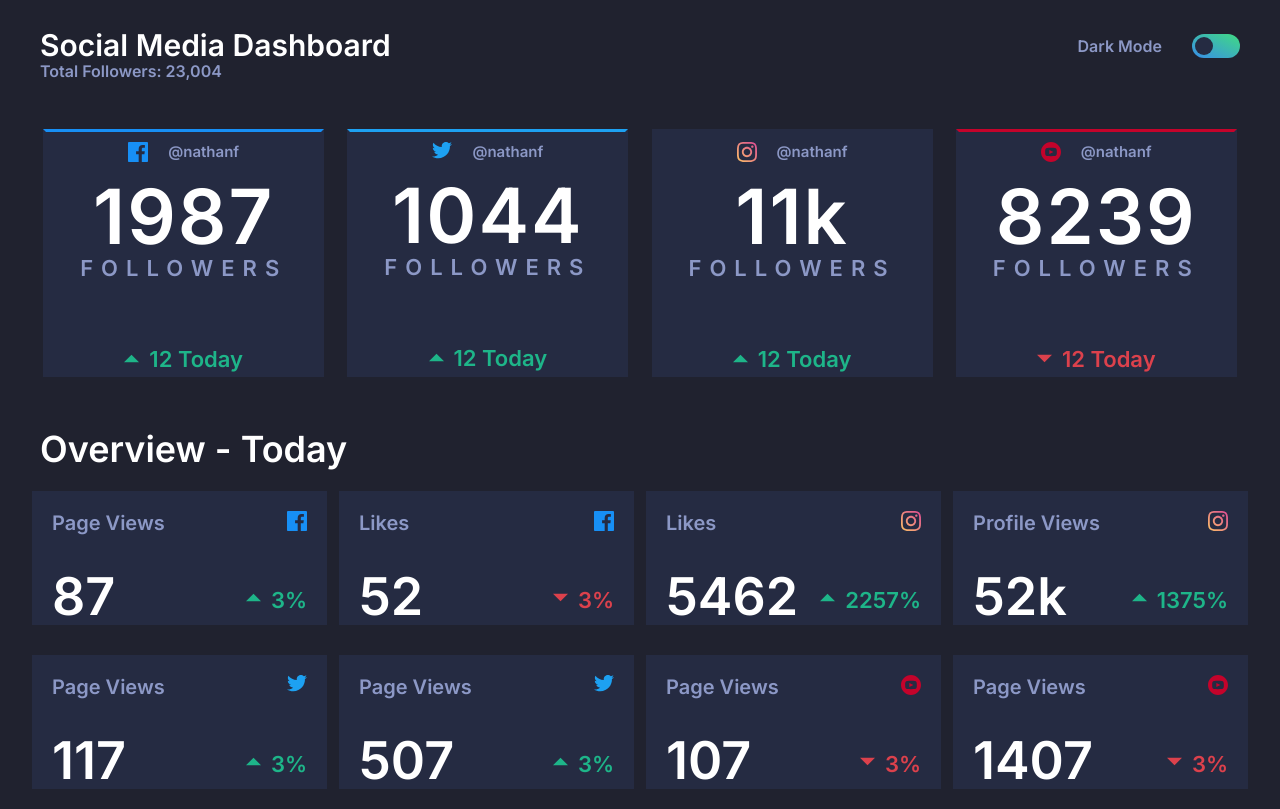
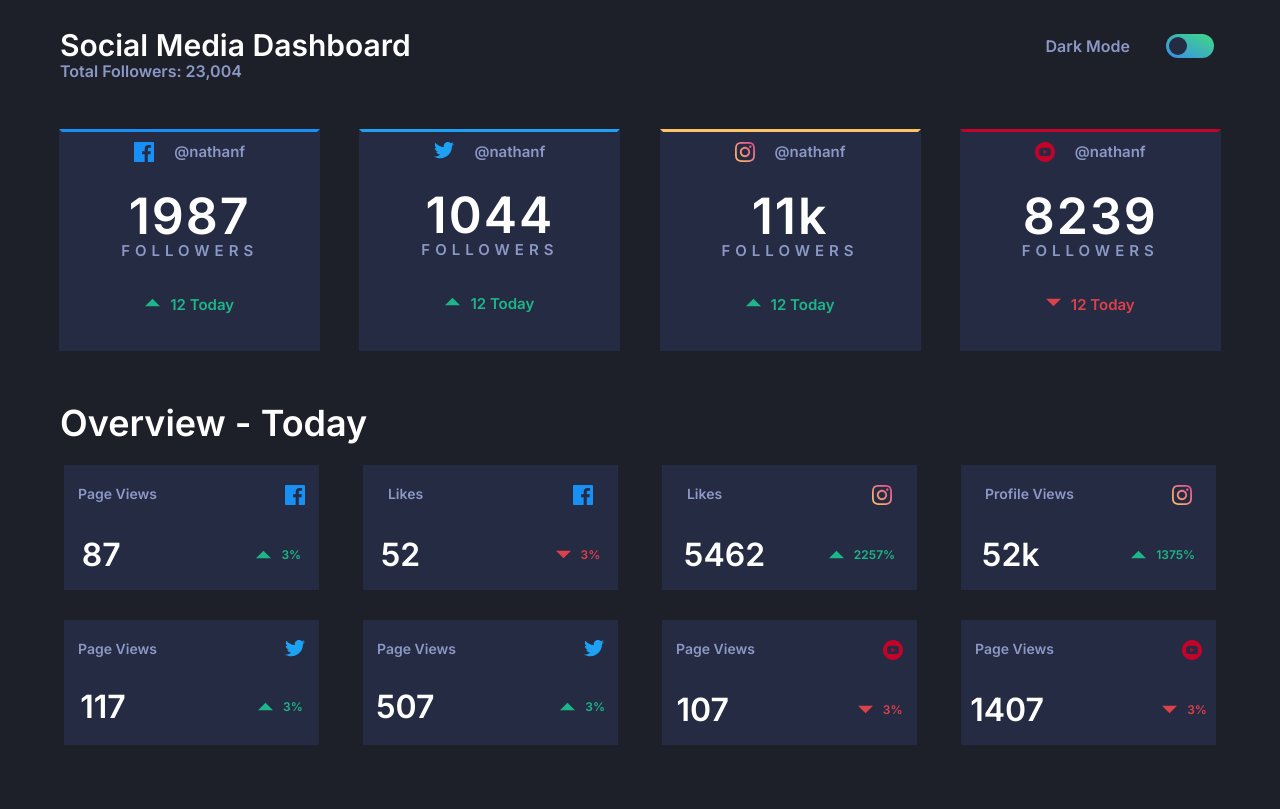
Before and after one commit to Alucard555/Social_media, a plain HTML site: page index.html in a window 1280 px wide. Drawn offline with Linux system fonts and the light colour scheme.

Commit message:
New_update

```diff
--- a/design.scss
+++ b/design.scss
@@ -8,6 +8,7 @@
   --fifth-color: #252b42;
   --sixth-color: #dc414c;
   --seventh-color: #1eb589;
+  --height-color: #F1F3FA;
 }
 
 html,
@@ -15,16 +16,24 @@ body {
   margin: 0;
   padding: 0;
   box-sizing: border-box;
-  background-color: #20222f;
+  background-color: var(--primary-color);
   font-family: "Inter", sans-serif;
+}
+
+.dark-mode {
+  --tertiary-color: #1d1f29;
+  --primary-color: #fff;
+}
+.grey-mode {
+  --fifth-color: #F1F3FA;
+  --fourth-color: #252b42;
 }
 
 .header {
   .cont {
-    //     background-color: #49566d;
     display: flex;
     justify-content: space-between;
-    margin: 20px 40px;
+    padding: 20px 60px;
     .logo {
       line-height: 0.1rem;
       h2 {
@@ -35,21 +44,26 @@ body {
         color: var(--fourth-color);
       }
     }
-  }
 
     .btn {
     display: flex;
-    // background-color: red;
     justify-content: space-around;
     gap: 30px;
+
     p {
       color: var(--fourth-color);
     }
-    svg {
+    .theme-toggle {
       position: relative;
-      top: 14px;
+      top: -7px;
+      cursor: pointer;
+      background: none;
+      border: none;
     }
   }
+  }
+
+
 }
 
 .main {
@@ -66,8 +80,8 @@ body {
       border-top: #178ff5;
       border-style: solid;
       background-color: var(--fifth-color);
-      padding: 10px;
       width: 255px;
+      height: 216px;
       color: var(--fifth-color);
       flex-shrink: 0;
       display: flex;
@@ -80,9 +94,8 @@ body {
         display: flex;
         gap: 20px;
         position: relative;
-     //    top: -25px;
         justify-content: space-between;
-        margin-bottom: 50px;
+        margin: 10px 0 50px 0;
 
         p {
           margin: 0 0;
@@ -98,17 +111,17 @@ body {
       .fctext {
         line-height: 8px; /* 85.714% */
         span {
-          color: #fff;
+          color: var(--tertiary-color);
           //   text-align: center;
           font-family: Inter;
-          font-size: 76px;
+          font-size: 50px;
           font-style: normal;
           font-weight: 700;
           letter-spacing: 2px;
         }
         p {
-          letter-spacing: 8px;
-          font-size: 22px;
+          letter-spacing: 5px;
+          font-size: 15px;
           color: var(--fourth-color);
         }
       }
@@ -118,43 +131,43 @@ body {
         display: flex;
         gap: 10px;
         position: relative;
-        top: 30px;
+        top: 10px;
         svg {
           position: relative;
-          top: 27px;
+          top: 15px;
         }
         p {
-          font-size: 22px;
+          font-size: 15px;
           color: #1eb589;
         }
-        :hover {
-          background-color: var(--sixth-color);
       }
+      // :hover {
+      //   background-color: var(--sixth-color);
+      //   transition: 5ms;
+      // }
     }
-    }
-
-
 
     .box_2 {
       border-top: #1da1f2;
       border-style: solid;
       background-color: var(--fifth-color);
-      padding: 10px;
       width: 255px;
+      height: 216px;
       color: var(--fifth-color);
       flex-shrink: 0;
       display: flex;
       flex-direction: column;
       align-items: center;
       text-align: center;
+      cursor: pointer;
 
       .twitter {
         display: flex;
         gap: 20px;
         position: relative;
-     //    top: -25px;
         justify-content: space-between;
-        margin-bottom: 50px;
+        margin: 10px 0 50px 0;
+
         p {
           margin: 0 0;
           color: #8c98c6;
@@ -169,17 +182,17 @@ body {
       .twitext {
         line-height: 8px; /* 85.714% */
         span {
-          color: #fff;
+          color: var(--tertiary-color);
           //   text-align: center;
           font-family: Inter;
-          font-size: 76px;
+          font-size: 50px;
           font-style: normal;
           font-weight: 700;
           letter-spacing: 2px;
         }
         p {
-          letter-spacing: 8px;
-          font-size: 22px;
+          letter-spacing: 5px;
+          font-size: 15px;
           color: var(--fourth-color);
         }
       }
@@ -189,24 +202,25 @@ body {
         display: flex;
         gap: 10px;
         position: relative;
-        top: 30px;
+        top: 10px;
         svg {
           position: relative;
-          top: 27px;
+          top: 15px;
         }
         p {
-          font-size: 22px;
+          font-size: 15px;
           color: #1eb589;
         }
       }
     }
 
     .box_3 {
-      border-top: var("#DF4896, #EE877E, #FDC366");
+      border-top: #fdc366;
       border-style: solid;
       background-color: var(--fifth-color);
-      padding: 10px;
+      // padding: 10px;
       width: 255px;
+      height: 216px;
       color: var(--fifth-color);
       flex-shrink: 0;
       display: flex;
@@ -218,9 +232,8 @@ body {
         display: flex;
         gap: 20px;
         position: relative;
-     //    top: -25px;
         justify-content: space-between;
-        margin-bottom: 50px;
+        margin: 10px 0 50px 0;
         p {
           margin: 0 0;
           color: #8c98c6;
@@ -228,24 +241,22 @@ body {
           font-size: 15px;
           font-style: normal;
           font-weight: 700;
-          // line-height: normal;
         }
       }
 
       .instatext {
         line-height: 8px; /* 85.714% */
         span {
-          color: #fff;
-          //   text-align: center;
+          color: var(--tertiary-color);
           font-family: Inter;
-          font-size: 76px;
+          font-size: 50px;
           font-style: normal;
           font-weight: 700;
           letter-spacing: 2px;
         }
         p {
-          letter-spacing: 8px;
-          font-size: 22px;
+          letter-spacing: 5px;
+          font-size: 15px;
           color: var(--fourth-color);
         }
       }
@@ -255,13 +266,13 @@ body {
         display: flex;
         gap: 10px;
         position: relative;
-        top: 30px;
+        top: 10px;
         svg {
           position: relative;
-          top: 27px;
+          top: 15px;
         }
         p {
-          font-size: 22px;
+          font-size: 15px;
           color: #1eb589;
         }
       }
@@ -271,8 +282,9 @@ body {
       border-top: #c4032b;
       border-style: solid;
       background-color: var(--fifth-color);
-      padding: 10px;
+      // padding: 10px;
       width: 255px;
+      height: 216px;
       color: var(--fifth-color);
       flex-shrink: 0;
       display: flex;
@@ -284,9 +296,8 @@ body {
         display: flex;
         gap: 20px;
         position: relative;
-     //    top: -20px;
         justify-content: space-between;
-        margin-bottom: 50px;
+        margin: 10px 0 50px 0;
         p {
           margin: 0 0;
           color: #8c98c6;
@@ -294,24 +305,22 @@ body {
           font-size: 15px;
           font-style: normal;
           font-weight: 700;
-          // line-height: normal;
         }
       }
 
       .youtext {
         line-height: 8px; /* 85.714% */
         span {
-          color: #fff;
-          //   text-align: center;
+          color:var(--tertiary-color);
           font-family: Inter;
-          font-size: 76px;
+          font-size: 50px;
           font-style: normal;
           font-weight: 700;
           letter-spacing: 2px;
         }
         p {
-          letter-spacing: 8px;
-          font-size: 22px;
+          letter-spacing: 5px;
+          font-size: 15px;
           color: var(--fourth-color);
         }
       }
@@ -321,13 +330,13 @@ body {
         display: flex;
         gap: 10px;
         position: relative;
-        top: 30px;
+        top: 10px;
         svg {
           position: relative;
-          top: 27px;
+          top: 15px;
         }
         p {
-          font-size: 22px;
+          font-size: 15px;
           color: #dc414c;
         }
       }
@@ -342,8 +351,8 @@ body {
     .header2 {
       display: flex;
       justify-content: left;
-      color: #fff;
-      margin: 20px 20px;
+      color: var(--tertiary-color);
+      margin: 20px 40px;
       font-family: Inter;
       font-size: 24px;
       font-style: normal;
@@ -359,19 +368,20 @@ body {
 
       //  FACEBOOK1
       .fcset1 {
-        padding: 20px;
         width: 255px;
+        height: 125px;
         background-color: var(--fifth-color);
 
         .span1 {
           display: flex;
-          justify-content: space-between;
           position: relative;
-          // top: -20px;
+          top: 20px;
+          justify-content: space-around;
+          gap: 100px;
           span {
             color: var(--fourth-color);
             font-family: Inter;
-            font-size: 20px;
+            font-size: 14px;
             font-style: normal;
             font-weight: 700;
             line-height: normal;
@@ -385,13 +395,14 @@ body {
 
         .span2 {
           display: flex;
-          justify-content: space-between;
+          justify-content: space-around;
+          gap: 100px;
           position: relative;
-          top: 30px;
+          top: 50px;
           span {
-            color: #fff;
+            color: var(--tertiary-color);
             font-family: Inter;
-            font-size: 52px;
+            font-size: 32px;
             font-style: normal;
             font-weight: 700;
             line-height: normal;
@@ -403,14 +414,14 @@ body {
             gap: 10px;
             svg {
               position: relative;
-              top: 25px;
+              top: 12px;
             }
 
             p {
               color: #1eb589;
               text-align: right;
               font-family: Inter;
-              font-size: 22px;
+              font-size: 12px;
               font-style: normal;
               font-weight: 700;
               line-height: normal;
@@ -421,19 +432,21 @@ body {
 
       //  FACEBOOK2
       .fcset2 {
-        padding: 20px;
+        // padding: 20px;
+        height: 125px;
         width: 255px;
         background-color: var(--fifth-color);
 
         .span3-1 {
           display: flex;
-          justify-content: space-between;
+          justify-content: space-around;
           position: relative;
-          // top: -20px;
+          gap: 100px;
+          top: 20px;
           span {
             color: var(--fourth-color);
             font-family: Inter;
-            font-size: 20px;
+            font-size: 14px;
             font-style: normal;
             font-weight: 700;
             line-height: normal;
@@ -447,13 +460,14 @@ body {
 
         .span4-2 {
           display: flex;
-          justify-content: space-between;
+          justify-content: space-around;
+          gap: 100px;
           position: relative;
-          top: 30px;
+          top: 50px;
           span {
-            color: #fff;
+            color: var(--tertiary-color);
             font-family: Inter;
-            font-size: 52px;
+            font-size: 32px;
             font-style: normal;
             font-weight: 700;
             line-height: normal;
@@ -465,14 +479,14 @@ body {
             gap: 10px;
             svg {
               position: relative;
-              top: 25px;
+              top: 12px;
             }
 
             p {
               color: #dc414c;
               text-align: right;
               font-family: Inter;
-              font-size: 22px;
+              font-size: 12px;
               font-style: normal;
               font-weight: 700;
               line-height: normal;
@@ -483,19 +497,20 @@ body {
 
       //    INSTAGRAM1
       .instaset3 {
-        padding: 20px;
+        height: 125px;
         width: 255px;
         background-color: var(--fifth-color);
 
         .span5-1 {
           display: flex;
-          justify-content: space-between;
+          justify-content: space-around;
+          gap: 100px;
           position: relative;
-          // top: -20px;
+          top: 20px;
           span {
             color: var(--fourth-color);
             font-family: Inter;
-            font-size: 20px;
+            font-size: 14px;
             font-style: normal;
             font-weight: 700;
             line-height: normal;
@@ -509,13 +524,14 @@ body {
 
         .span6-2 {
           display: flex;
-          justify-content: space-between;
+          justify-content: space-around;
+          gap: 20px;
           position: relative;
-          top: 30px;
+          top: 50px;
           span {
-            color: #fff;
+            color: var(--tertiary-color);
             font-family: Inter;
-            font-size: 52px;
+            font-size: 32px;
             font-style: normal;
             font-weight: 700;
             line-height: normal;
@@ -527,14 +543,14 @@ body {
             gap: 10px;
             svg {
               position: relative;
-              top: 25px;
+              top: 12px;
             }
 
             p {
               color: #1eb589;
               text-align: right;
               font-family: Inter;
-              font-size: 22px;
+              font-size: 12px;
               font-style: normal;
               font-weight: 700;
               line-height: normal;
@@ -545,19 +561,20 @@ body {
 
       //    INSTAGRAM2
       .instaset4 {
-        padding: 20px;
+        height: 125px;
         width: 255px;
         background-color: var(--fifth-color);
 
         .span7-1 {
           display: flex;
-          justify-content: space-between;
+          justify-content: space-around;
+          gap: 50px;
           position: relative;
-          // top: -20px;
+          top: 20px;
           span {
             color: var(--fourth-color);
             font-family: Inter;
-            font-size: 20px;
+            font-size: 14px;
             font-style: normal;
             font-weight: 700;
             line-height: normal;
@@ -571,13 +588,14 @@ body {
 
         .span8-2 {
           display: flex;
-          justify-content: space-between;
+          justify-content: space-around;
           position: relative;
-          top: 30px;
+          gap: 50px;
+          top: 50px;
           span {
-            color: #fff;
+            color: var(--tertiary-color);
             font-family: Inter;
-            font-size: 52px;
+            font-size: 32px;
             font-style: normal;
             font-weight: 700;
             line-height: normal;
@@ -589,14 +607,14 @@ body {
             gap: 10px;
             svg {
               position: relative;
-              top: 25px;
+              top: 12px;
             }
 
             p {
               color: #1eb589;
               text-align: right;
               font-family: Inter;
-              font-size: 22px;
+              font-size: 12px;
               font-style: normal;
               font-weight: 700;
               line-height: normal;
@@ -614,19 +632,20 @@ body {
 
     //  TWITTER1
     .twiset1 {
-      padding: 20px;
       width: 255px;
+      height: 125px;
       background-color: var(--fifth-color);
 
       .span1 {
         display: flex;
-        justify-content: space-between;
+        justify-content: space-around;
+        gap: 100px;
         position: relative;
-     //    top: -20px;
+        top: 20px;
         span {
           color: var(--fourth-color);
           font-family: Inter;
-          font-size: 20px;
+          font-size: 14px;
           font-style: normal;
           font-weight: 700;
           line-height: normal;
@@ -640,13 +659,14 @@ body {
 
       .span2 {
         display: flex;
-        justify-content: space-between;
+        justify-content: space-around;
+        gap: 100px;
         position: relative;
-        top: 30px;
+        top: 50px;
         span {
-          color: #fff;
+          color: var(--tertiary-color);
           font-family: Inter;
-          font-size: 52px;
+          font-size: 32px;
           font-style: normal;
           font-weight: 700;
           line-height: normal;
@@ -658,14 +678,14 @@ body {
           gap: 10px;
           svg {
             position: relative;
-            top: 25px;
+            top: 12px;
           }
 
           p {
             color: #1eb589;
             text-align: right;
             font-family: Inter;
-            font-size: 22px;
+            font-size: 12px;
             font-style: normal;
             font-weight: 700;
             line-height: normal;
@@ -676,19 +696,20 @@ body {
 
     //    TWITTER2
     .twiset2 {
-      padding: 20px;
       width: 255px;
+      height: 125px;
       background-color: var(--fifth-color);
 
       .span9-1 {
         display: flex;
-        justify-content: space-between;
         position: relative;
-     //    top: -20px;
+        top: 20px;
+        justify-content: space-around;
+        gap: 100px;
         span {
           color: var(--fourth-color);
           font-family: Inter;
-          font-size: 20px;
+          font-size: 14px;
           font-style: normal;
           font-weight: 700;
           line-height: normal;
@@ -702,13 +723,14 @@ body {
 
       .span9-2 {
         display: flex;
-        justify-content: space-between;
+        justify-content: space-around;
+        gap: 100px;
         position: relative;
-        top: 30px;
+        top: 50px;
         span {
-          color: #fff;
+          color: var(--tertiary-color);
           font-family: Inter;
-          font-size: 52px;
+          font-size: 32px;
           font-style: normal;
           font-weight: 700;
           line-height: normal;
@@ -720,14 +742,14 @@ body {
           gap: 10px;
           svg {
             position: relative;
-            top: 25px;
+            top: 12px;
           }
 
           p {
             color: #1eb589;
             text-align: right;
             font-family: Inter;
-            font-size: 22px;
+            font-size: 12px;
             font-style: normal;
             font-weight: 700;
             line-height: normal;
@@ -738,19 +760,20 @@ body {
 
     //    YOUTUBE
     .youset3 {
-      padding: 20px;
+      height: 125px;
       width: 255px;
       background-color: var(--fifth-color);
 
       .span10-1 {
         display: flex;
-        justify-content: space-between;
+        justify-content: space-around;
         position: relative;
-     //    top: -20px;
+        top: 20px;
+        gap: 100px;
         span {
           color: var(--fourth-color);
           font-family: Inter;
-          font-size: 20px;
+          font-size: 14px;
           font-style: normal;
           font-weight: 700;
           line-height: normal;
@@ -764,13 +787,14 @@ body {
 
       .span10-2 {
         display: flex;
-        justify-content: space-between;
+        justify-content: space-around;
+        gap: 100px;
         position: relative;
-        top: 30px;
+        top: 50px;
         span {
-          color: #fff;
+          color: var(--tertiary-color);
           font-family: Inter;
-          font-size: 52px;
+          font-size: 32px;
           font-style: normal;
           font-weight: 700;
           line-height: normal;
@@ -782,14 +806,14 @@ body {
           gap: 10px;
           svg {
             position: relative;
-            top: 25px;
+            top: 12px;
           }
 
           p {
             color: var(--sixth-color);
             text-align: right;
             font-family: Inter;
-            font-size: 22px;
+            font-size: 12px;
             font-style: normal;
             font-weight: 700;
             line-height: normal;
@@ -800,19 +824,20 @@ body {
 
     //    YOUTUBE2
     .youset4 {
-      padding: 20px;
+      height: 125px;
       width: 255px;
       background-color: var(--fifth-color);
 
       .span11-1 {
         display: flex;
-        justify-content: space-between;
+        justify-content: space-around;
+        gap: 100px;
         position: relative;
-     //    top: -20px;
+        top: 20px;
         span {
           color: var(--fourth-color);
           font-family: Inter;
-          font-size: 20px;
+          font-size: 14px;
           font-style: normal;
           font-weight: 700;
           line-height: normal;
@@ -826,13 +851,14 @@ body {
 
       .span11-2 {
         display: flex;
-        justify-content: space-between;
+        justify-content: space-around;
+        gap: 100px;
         position: relative;
-        top: 30px;
+        top: 50px;
         span {
-          color: #fff;
+          color: var(--tertiary-color);
           font-family: Inter;
-          font-size: 52px;
+          font-size: 32px;
           font-style: normal;
           font-weight: 700;
           line-height: normal;
@@ -844,17 +870,19 @@ body {
           gap: 10px;
           svg {
             position: relative;
-            top: 25px;
+            top: 12px;
           }
 
           p {
             color: var(--sixth-color);
             text-align: right;
             font-family: Inter;
-            font-size: 22px;
+            font-size: 12px;
             font-style: normal;
             font-weight: 700;
             line-height: normal;
+            position: relative;
+            // top: 5px;
           }
         }
       }
@@ -864,13 +892,13 @@ body {
 
 // MOBILE-VERSION
 
-$background-color_1: red;
+// $background-color_1: red;
 
-@media screen and (max-width: 840px) {
+@media screen and (max-width: 560px) {
   html,
   body {
-		width: 768px;
-		background-color: $background-color_1;
+    width: 100%;
+    // background-color: $background-color_1;
   }
 
   .header {
@@ -892,11 +920,10 @@ $background-color_1: red;
       flex-direction: column;
       gap: 20px;
       position: relative;
-               left: 10px;
+      left: 100px;
     }
 
     .sec-2 {
-
       .header2 {
         margin: 20px 20px;
       }
@@ -905,17 +932,15 @@ $background-color_1: red;
         flex-direction: column;
         gap: 20px;
         position: relative;
-                    left: 10px;
+        left: 100px;
       }
 
       .set2 {
         flex-direction: column;
         gap: 20px;
         position: relative;
-                    left: 10px;
+        left: 100px;
       }
     }
   }
-
-
 }
--- a/index.html
+++ b/index.html
@@ -17,7 +17,9 @@
 
         <div class="btn">
           <p>Dark Mode</p>
-          <svg
+          <button  class="theme-toggle">
+            <svg
+
             xmlns="http://www.w3.org/2000/svg"
             width="48"
             height="24"
@@ -45,6 +47,8 @@
               </linearGradient>
             </defs>
           </svg>
+          </button>
+
         </div>
       </div>
     </header>
@@ -90,6 +94,7 @@
                 fill="#1EB589"
               />
             </svg>
+
             <p>12 Today</p>
           </div>
         </div>
@@ -132,6 +137,7 @@
                 fill="#1EB589"
               />
             </svg>
+
             <p>12 Today</p>
           </div>
         </div>
@@ -190,6 +196,7 @@
                 fill="#1EB589"
               />
             </svg>
+
             <p>12 Today</p>
           </div>
         </div>
@@ -637,6 +644,6 @@
       </section>
     </main>
 
-    <script></script>
+    <script src="design.js"></script>
   </body>
 </html>
```
Also changed, not shown: design.js (added, +9 -0 lines), design.css, 1 other file. Lines whose indentation alone changed are shown as unchanged.
